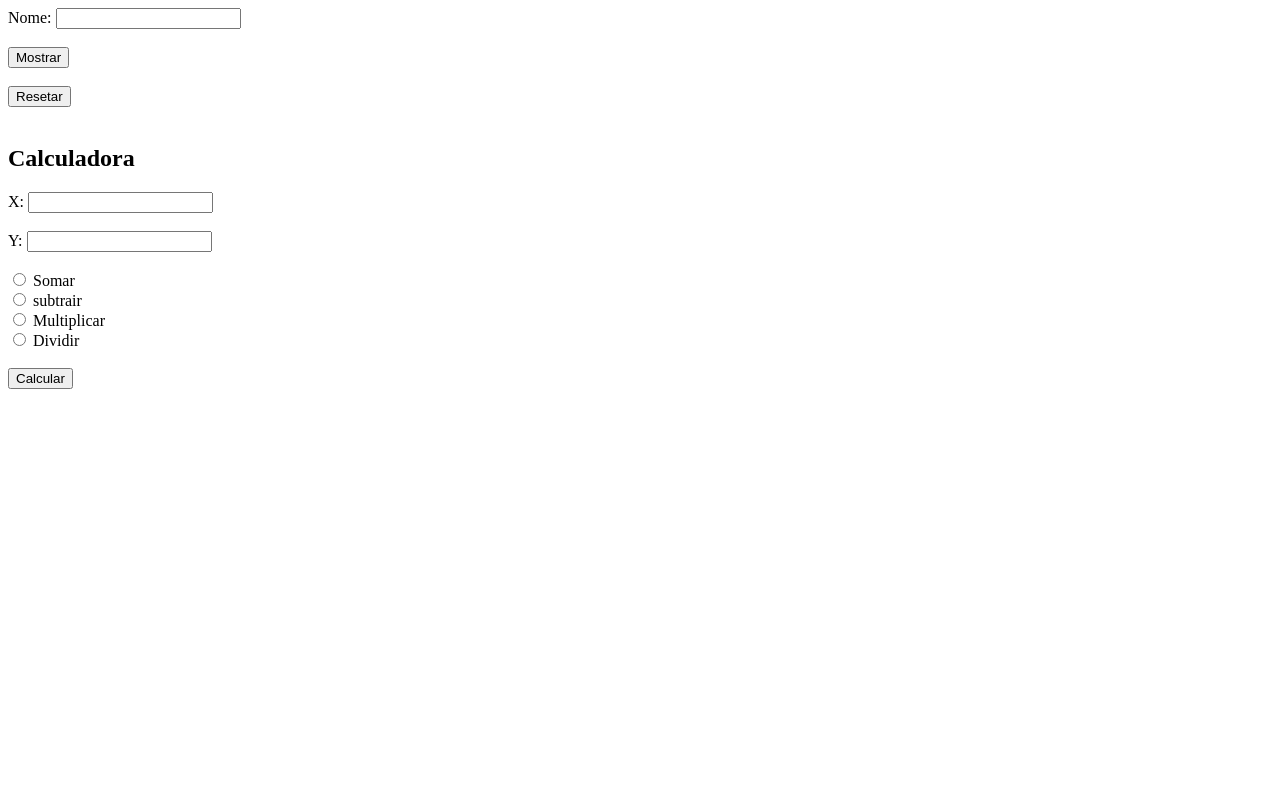
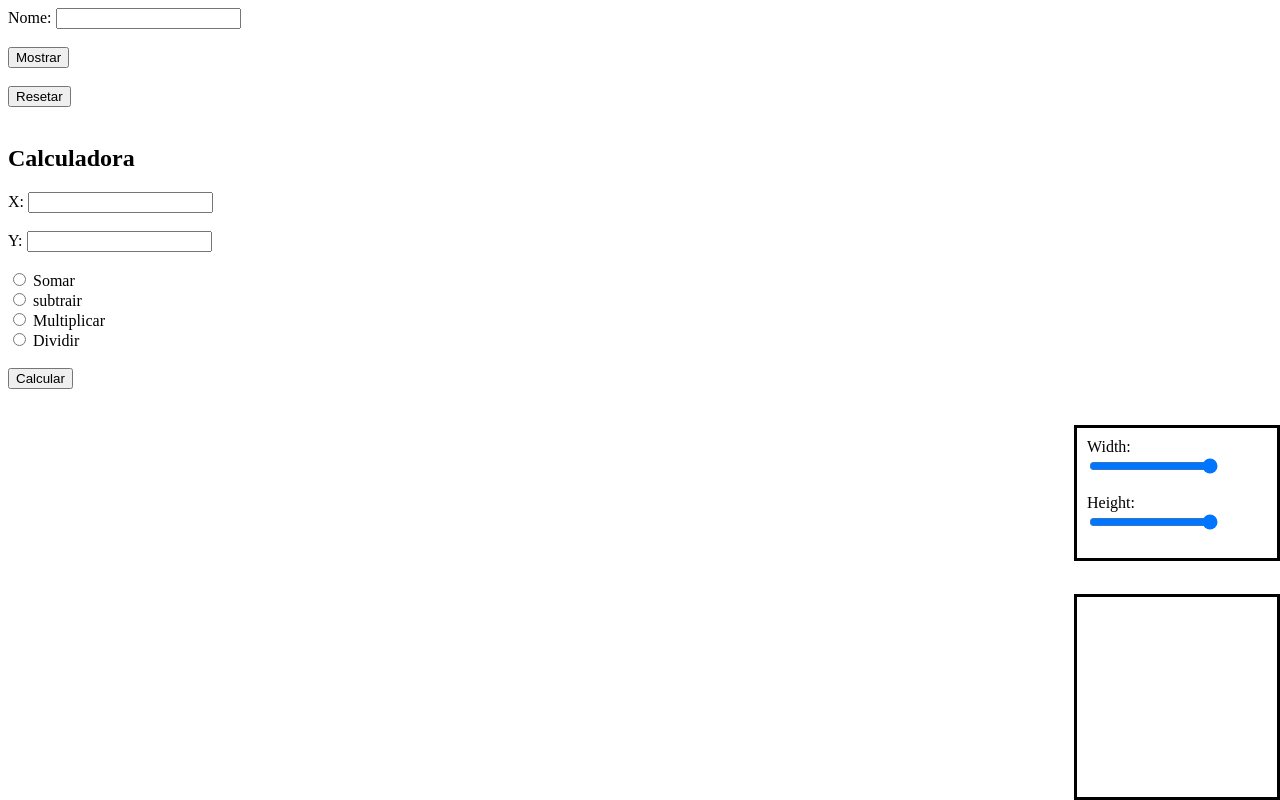
Before and after one commit to angelica-ti/web1, a plain HTML site: page Web1-JS/index.html in a window 1280 px wide. Drawn offline with Linux system fonts and the light colour scheme.

Commit message:
Update index.html

```diff
--- a/Web1-JS/index.html
+++ b/Web1-JS/index.html
@@ -5,6 +5,7 @@
     <meta http-equiv="X-UA-Compatible" content="IE=edge">
     <meta name="viewport" content="width=device-width, initial-scale=1.0">
     <title>Web1</title>
+    <link href="css/style.css" rel="stylesheet">
 </head>
 <body>
     <form>
@@ -28,9 +29,18 @@
         <label for="css">Multiplicar</label><br>
         <input type="radio" id="javascript" name="function" value='4'>
         <label for="javascript">Dividir</label><br><br>
-        <button id="btn-mostrar" type="button" onclick="calcular()">Calcular</button>
-        <span id="result"></span>
+        <button id="btn-mostrar" type="button" onclick="calcular()">Calcular</button><br>
+        <span id="result"></span><br>
+        <label id="lblParImpar"></label><br>
+        <div class="control-wh">
+            <label for="width-div">Width:</label>
+            <input id="width-div" type="range" min="0" max="200" value="200"><br>
+            <label for="height-div">Height:</label>
+            <input id="height-div" type="range" min="0" max="200" value="200">
+        </div>
+        <div id="box"></div>
     </form>
     <script src="js/script.js"></script>
+    <script src="js/change.js"></script>
 </body>
 </html>
```
